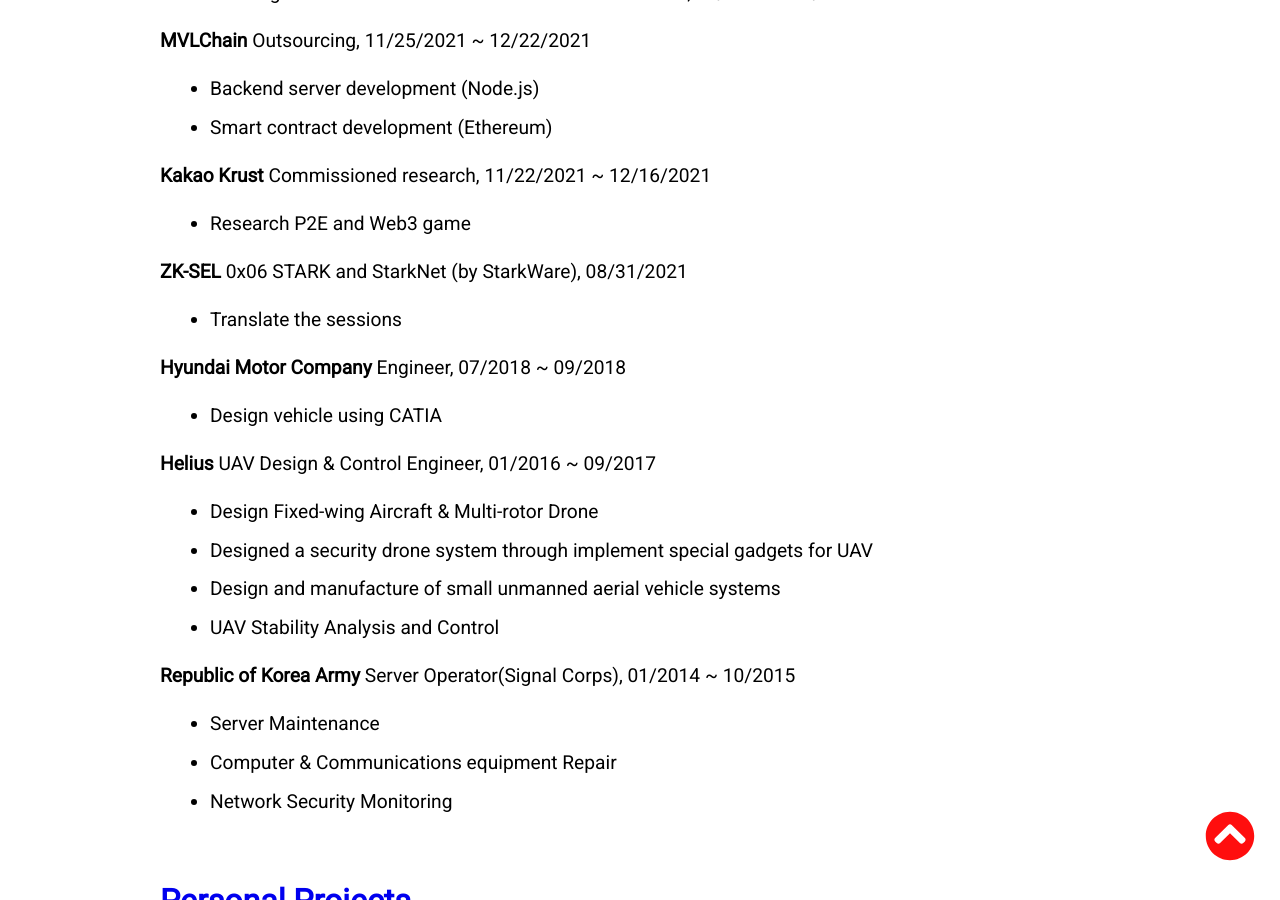
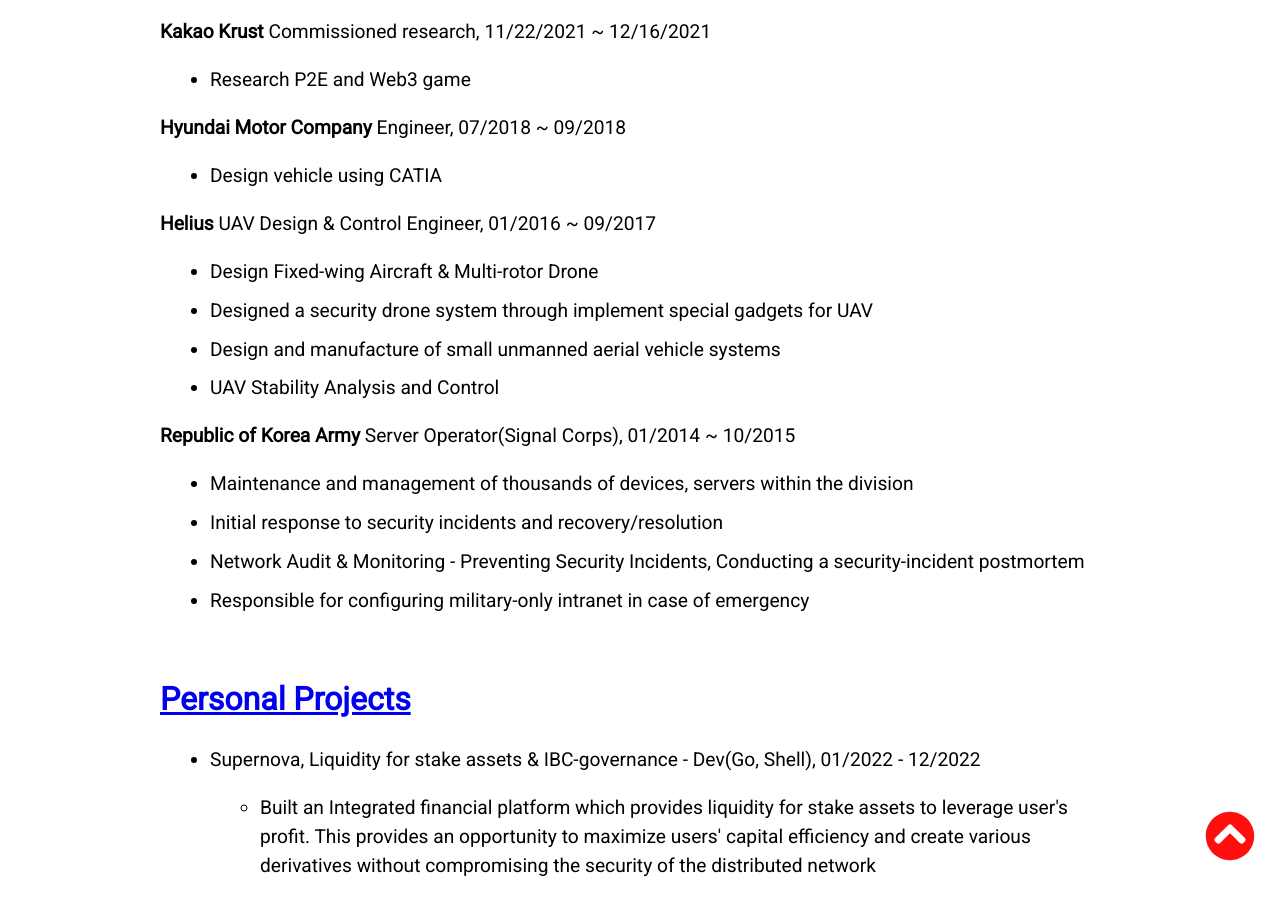
Before and after one commit to tkxkd0159/tkxkd0159.github.io, a Jekyll site: the page built from index.html, in a window 1280 px wide and 900 px high, scrolled down 3585 px. Built offline with Jekyll 4.4.1, drawn with Linux system fonts in a browser that asks for light colours; nearby versions of some CDN libraries; some of the changed text lies outside the part shown.

Commit message:
Update maincon.html

```diff
--- a/_includes/maincon.html
+++ b/_includes/maincon.html
@@ -32,14 +32,7 @@
   <li>Developing Rollup(Off-chain Scaling) - VM, Batcher</li>
 </ul>
 
-<p><strong>Hanbit Publishing Network</strong> Technical Book Reviewer, 04/2021 ~ present</p>
-
-<p><strong>Decipher</strong> Mentor, 03/2022 ~ 02/2023</p>
-<ul>
-  <li>Research on blockchain and related topics as senior researcher, 09/2020 ~ 02/2022</li>
-</ul>
-
-<p><strong>Korea University</strong> M.S.</p>
+<p><strong>Korea University</strong> M.S., 2019 - 2021 </p>
 <ul>
   <li>Digital System Experiment(KECE210) - TA, 09/2020 ~ 12/2020</li>
   <li>DAG-based Distributed Ledger for Smart Grid - Research & Dev(Python, Shell), <strong>KETEP</strong>, 11/2020 ~ 12/2021</li>
@@ -57,11 +50,6 @@
 <p><strong>Kakao Krust</strong> Commissioned research, 11/22/2021 ~ 12/16/2021</p>
 <ul>
   <li>Research P2E and Web3 game </li>
-</ul>
-
-<p><strong>ZK-SEL</strong> 0x06 STARK and StarkNet (by StarkWare), 08/31/2021</p>
-<ul>
-  <li>Translate the sessions</li>
 </ul>
 
 <p><strong>Hyundai Motor Company</strong> Engineer, 07/2018 ~ 09/2018</p>
@@ -86,17 +74,16 @@
   01/2014 ~ 10/2015
 </p>
 <ul>
-  <li>Server Maintenance</li>
-
-  <li>Computer &amp; Communications equipment Repair</li>
-
-  <li>Network Security Monitoring</li>
+  <li>Maintenance and management of thousands of devices, servers within the division</li>
+  <li>Initial response to security incidents and recovery/resolution</li>
+  <li>Network Audit &amp; Monitoring - Preventing Security Incidents, Conducting a security-incident postmortem</li>
+  <li>Responsible for configuring military-only intranet in case of emergency</li>
 </ul>
 
 <h2 id="projectexperience"><a href="https://ljswiki.notion.site/8ec7216876734c188cb1fea9403d363d?v=22ed2ff0d6ad412c8f7340b161dcb136">Personal Projects</a></h2>
 <ul>
   <li>
-    Supernova, Liquidity for stake assets & IBC-governance - Dev(Go, Shell)
+    Supernova, Liquidity for stake assets & IBC-governance - Dev(Go, Shell), 01/2022 - 12/2022
     <ul>
       <li>
         Built an Integrated financial platform which provides liquidity for stake assets to leverage user's profit. This provides an opportunity to maximize users' capital efficiency and create various derivatives without compromising the security of the distributed network
```
